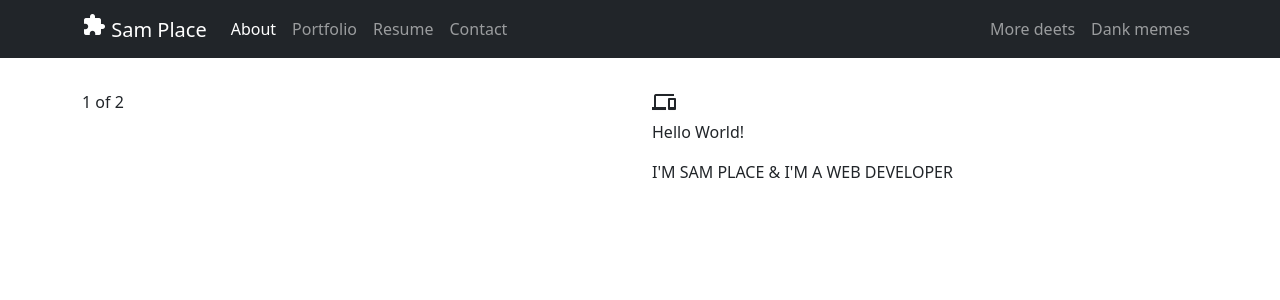
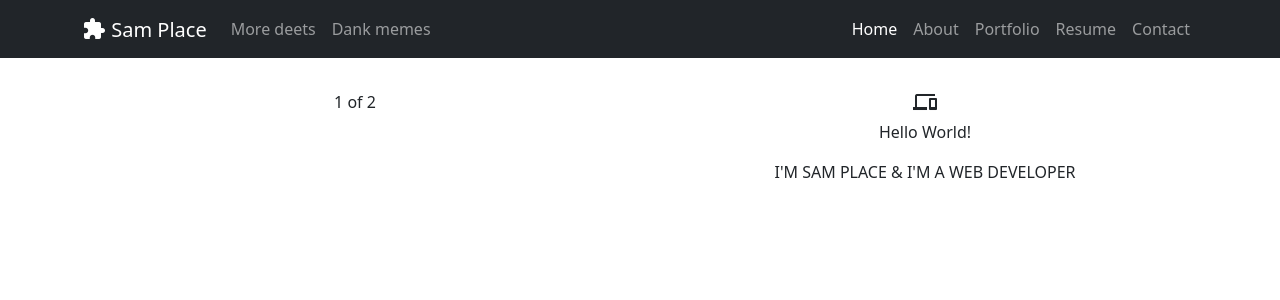
Before and after one commit to samvauclain/react-portfolio, a React (Create React App) app: page / in a window 1280 px wide. Shown: the top 300 px of the page. Built offline with nearby package versions, Linux system fonts and the light colour scheme.

Commit message:
small updates

```diff
--- a/src/App.css
+++ b/src/App.css
@@ -38,5 +38,5 @@
 }
 
 .align-icons {
-  top:6px;
+  top: 4px;
 }
--- a/src/App.js
+++ b/src/App.js
@@ -1,17 +1,21 @@
 import React, { useState } from 'react';
+import Home from './components/Home';
 import Header from './components/Header';
 import Portfolio from './components/Portfolio'
 import Resume from './components/Resume';
 import About from './components/About';
 import Contact from './components/Contact';
-
-// import './App.css';
+import './App.css';
 
 function App() {
 
   const [contactSelected, setContactSelected] = useState(false);
 
   const [pages] = useState([
+    {
+      name: "Home",
+      description: "Hello world",
+    },
     {
       name: "About",
       description: "I have a background in web and graphic design, and have worn a lot of hats relating to those fields. Currently, I'm a web administrator. Lately I've been learning more about web development, and loving it! I've decided to pursue web development as a career change.",
@@ -41,7 +45,7 @@ function App() {
           setContactSelected={setContactSelected}
         ></Header>
       <main>
-      {currentPage.name == "About" ? <About/> : currentPage.name == "Portfolio" ? <Portfolio/>: currentPage.name == "Contact" ? <Contact /> : <Resume></Resume>}
+      {currentPage.name === "Home" ? <Home/> : currentPage.name === "About" ? <About/> : currentPage.name === "Portfolio" ? <Portfolio/>: currentPage.name === "Contact" ? <Contact /> : <Resume></Resume>}
       </main>
     </div>
   );
--- a/src/components/About/index.js
+++ b/src/components/About/index.js
@@ -6,16 +6,10 @@ function About() {
         <Container>
         <Row className="my-3 justify-content-md-center">
             <Col className="my-3">
-            <p>1 of 2</p>
+            <p>Testing the</p>
             </Col>
             <Col className="my-3">
-            <span class="material-icons xl-icon color-1">
-                    devices
-                </span>
-                <p class="xl-txt">Hello World!</p>
-                <p class="lg-txt">
-                    I'M SAM PLACE &amp; I'M A WEB&nbsp;DEVELOPER
-                </p>
+            <p>about page</p>
             </Col>
         </Row>
         </Container>
--- a/src/components/Header/index.js
+++ b/src/components/Header/index.js
@@ -17,17 +17,17 @@ function Header(props) {
                 <Navbar.Toggle aria-controls="responsive-navbar-nav" />
                 <Navbar.Collapse id="responsive-navbar-nav">
                     <Nav className="me-auto">
+                    <Nav.Link href="#deets">More deets</Nav.Link>
+                    <Nav.Link eventKey={2} href="#memes">
+                        Dank memes
+                    </Nav.Link>
+                    </Nav>
+                    <Nav>
                     {pages.map((page) => (
                         <Nav.Link className={`nav-item ${currentPage.name === page.name && "active"}`}key={page.name}>
                         <span onClick={() => {setCurrentPage(page)}}>{page.name}</span>
                         </Nav.Link>
                         ))}
-                    </Nav>
-                    <Nav>
-                    <Nav.Link href="#deets">More deets</Nav.Link>
-                    <Nav.Link eventKey={2} href="#memes">
-                        Dank memes
-                    </Nav.Link>
                     </Nav>
                 </Navbar.Collapse>
                 </Container>
--- /dev/null
+++ b/src/components/Home/index.js
@@ -0,0 +1,25 @@
+import React from 'react';
+import { Container, Row, Col } from 'react-bootstrap';
+
+function Home() {
+    return (
+        <Container>
+        <Row className="my-3 justify-content-md-center">
+            <Col className="my-3">
+            <p>1 of 2</p>
+            </Col>
+            <Col className="my-3">
+            <span class="material-icons xl-icon color-1">
+                    devices
+                </span>
+                <p class="xl-txt">Hello World!</p>
+                <p class="lg-txt">
+                    I'M SAM PLACE &amp; I'M A WEB&nbsp;DEVELOPER
+                </p>
+            </Col>
+        </Row>
+        </Container>
+    )
+}
+
+export default Home;
```
Also changed, not shown: 1 other file (tests, documents, lock files or other folders).
